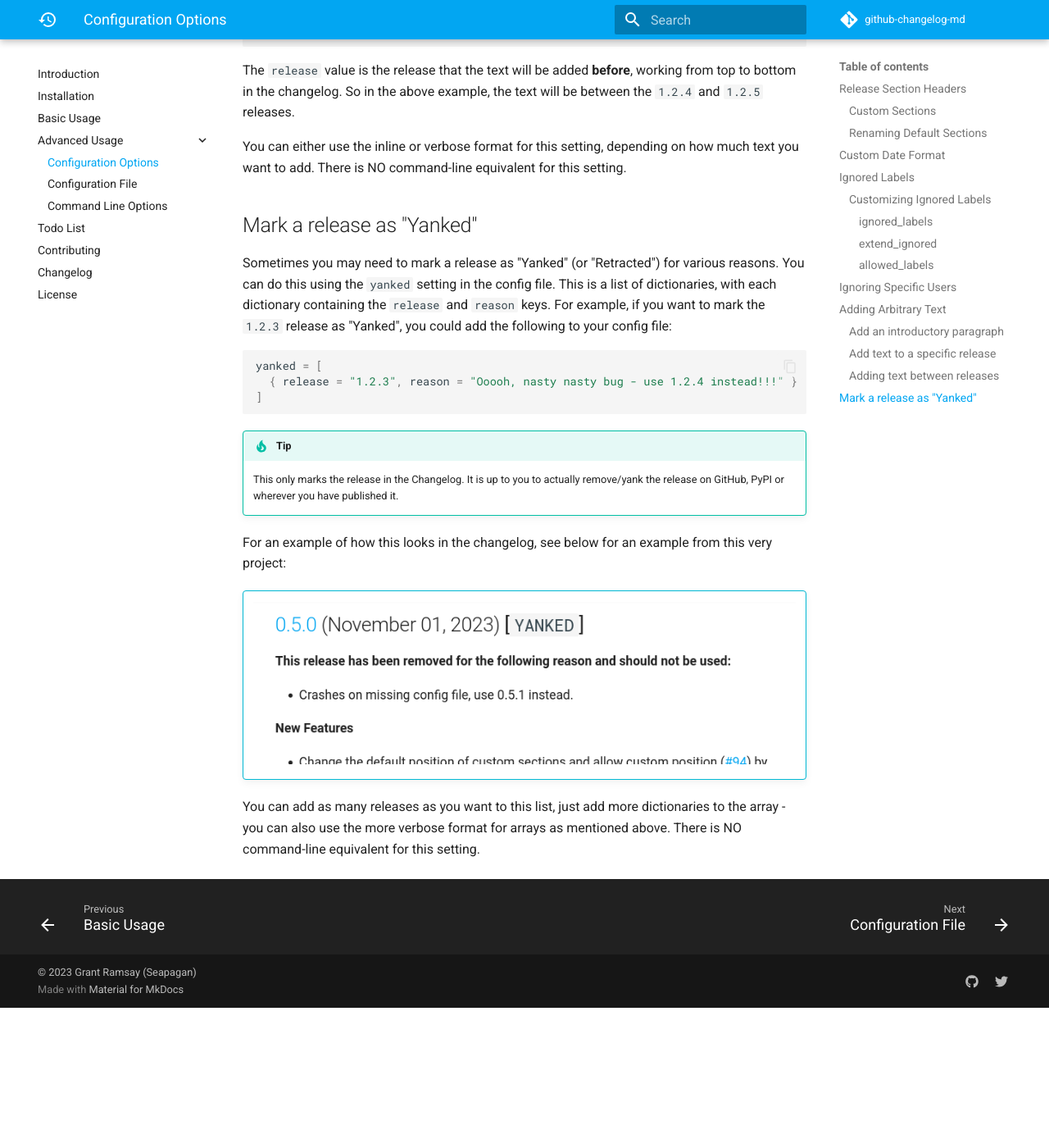
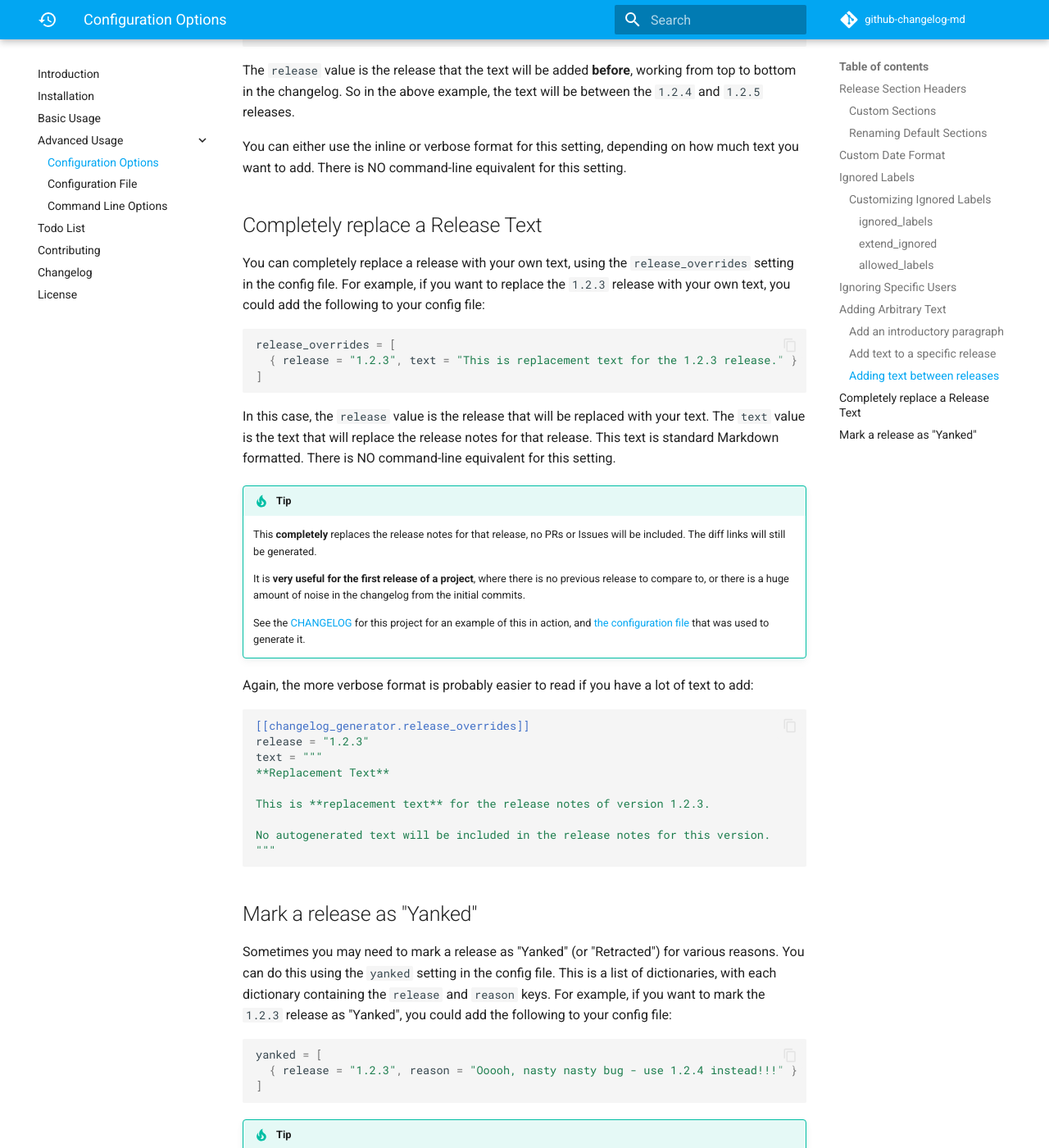
Before and after one commit to seapagan/github-changelog-md, an MkDocs documentation site: the page built from docs/usage/options.md, in a window 1280 px wide and 1400 px high, scrolled down 6846 px. Shown: the whole window at 82% size. Built offline with MkDocs 1.6.1 and Material for MkDocs 9.7.7, drawn with Linux system fonts in a browser that asks for light colours; emoji names are drawn with the system emoji font; comment, search, counter and statistics services are not loaded; before the commit the page ends 8075 px from its top, so only the background shows below that.

Commit message:
docs: document the `release_overrides` option
Signed-off-by: Grant Ramsay <seapagan@gmail.com>

````diff
--- a/docs/usage/options.md
+++ b/docs/usage/options.md
@@ -338,6 +338,53 @@ You can either use the inline or verbose format for this setting, depending on
 how much text you want to add. There is NO command-line equivalent for this
 setting.
 
+## Completely replace a Release Text
+
+You can completely replace a release with your own text, using the
+`release_overrides` setting in the config file. For example, if you want to
+replace the `1.2.3` release with your own text, you could add the following to
+your config file:
+
+```toml
+release_overrides = [
+  { release = "1.2.3", text = "This is replacement text for the 1.2.3 release." }
+]
+```
+
+In this case, the `release` value is the release that will be replaced with your
+text. The `text` value is the text that will replace the release notes for that
+release. This text is standard Markdown formatted. There is NO command-line
+equivalent for this setting.
+
+!!! tip
+
+    This **completely** replaces the release notes for that release, no PRs or
+    Issues will be included. The diff links will still be generated.
+
+    It is **very useful for the first release of a project**, where there is no
+    previous release to compare to, or there is a huge amount of noise in the
+    changelog from the initial commits.
+
+    See the [CHANGELOG](../changelog.md#020-october-21-2023) for this project
+    for an example of this in action, and
+    [the configuration file](config_file.md#real-world-example) that was used to
+    generate it.
+
+Again, the more verbose format is probably easier to read if you have a lot of
+text to add:
+
+```toml
+[[changelog_generator.release_overrides]]
+release = "1.2.3"
+text = """
+**Replacement Text**
+
+This is **replacement text** for the release notes of version 1.2.3.
+
+No autogenerated text will be included in the release notes for this version.
+"""
+```
+
 ## Mark a release as "Yanked"
 
 Sometimes you may need to mark a release as "Yanked" (or "Retracted") for
````
Also changed, not shown: TODO.md (+7 -4 lines), docs/usage/basic.md (+3 -1 lines), docs/usage/config_file.md (+23 -3 lines).
